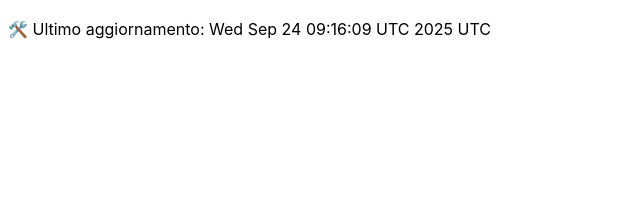
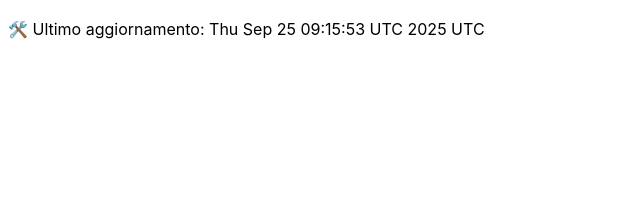
Before and after one commit to DanteTrb/DanteTrb.github.io, a Jekyll site: the page built from badges.md, in a window 1280 px wide. Shown: the top 213 px of the page, without its empty margins (0-640 px from the left). Built offline with Jekyll 4.4.1, drawn with Linux system fonts in a browser that asks for light colours; our own code applies the rules of GitHub Pages for plain Markdown files.

Commit message:
🛠️ Aggiornamento automatico badge

```diff
--- a/badges.md
+++ b/badges.md
@@ -1 +1 @@
-🛠️ Ultimo aggiornamento: Wed Sep 24 09:16:09 UTC 2025 UTC
+🛠️ Ultimo aggiornamento: Thu Sep 25 09:15:53 UTC 2025 UTC
```
